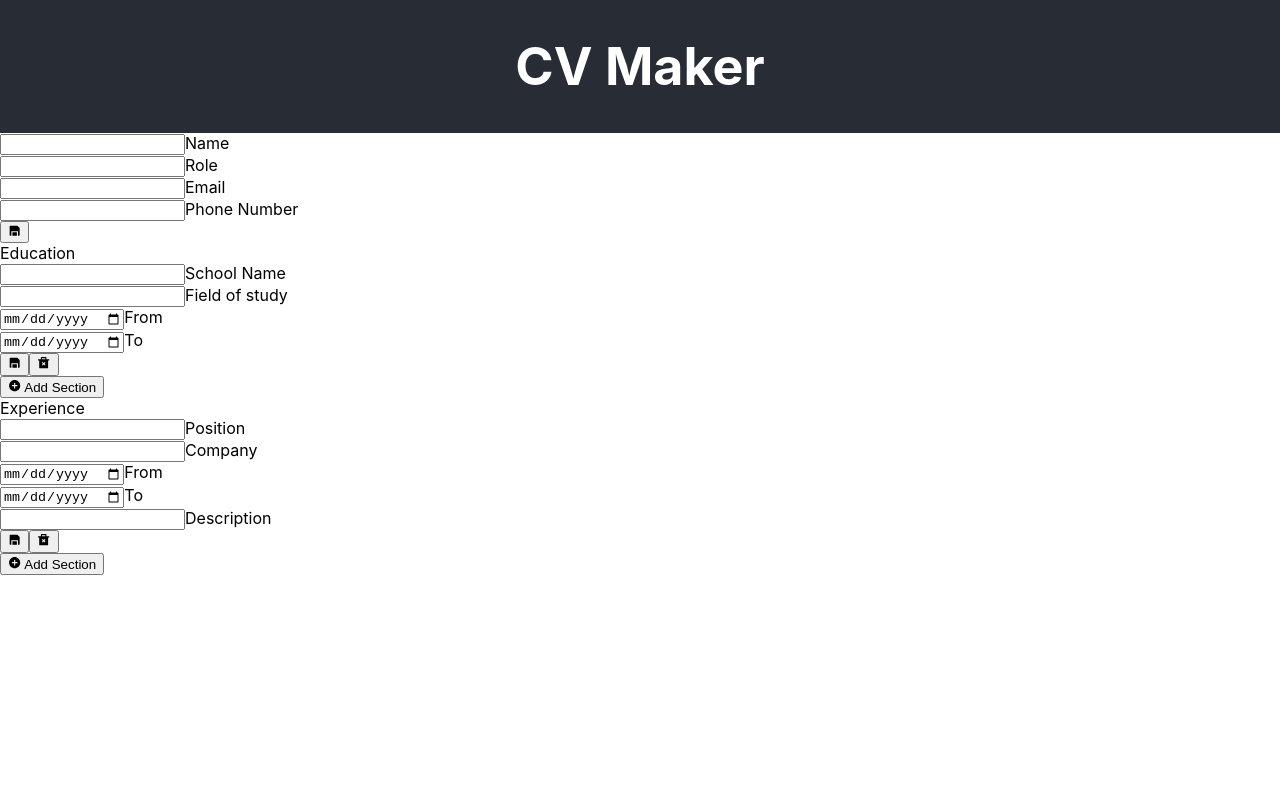
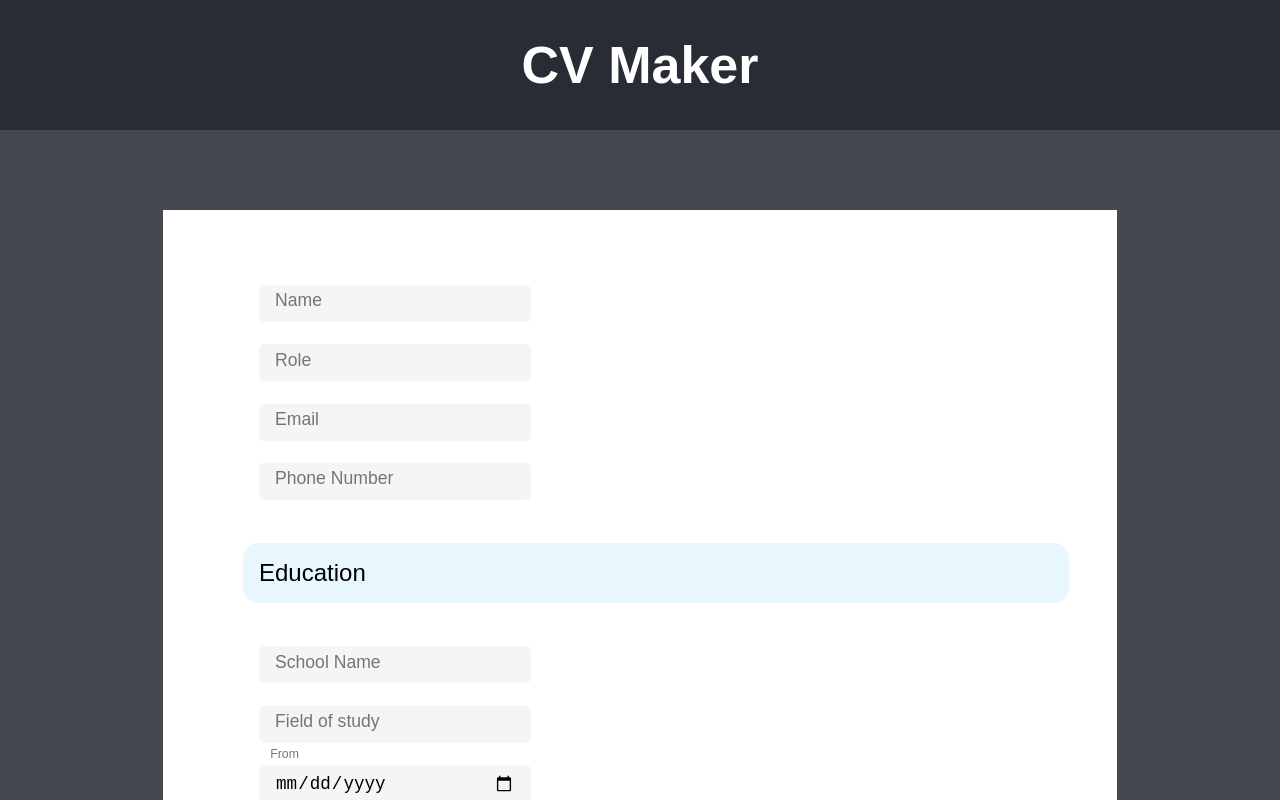
Before and after one commit to Sahaj-jj/cv-project-react, a React (Create React App) app: page / in a window 1280 px wide. Shown: the top 800 px of the page. Built offline with nearby package versions, Linux system fonts and the light colour scheme.

Commit message:
Add styling

```diff
--- a/src/App.css
+++ b/src/App.css
@@ -1,16 +1,12 @@
-.App {
-	text-align: center;
+:root {
+	--white: white;
+	--muted-white: rgb(196, 196, 196);
+	--light-gray: rgb(117, 117, 117);
 }
 
-.App-logo {
-	height: 40vmin;
-	pointer-events: none;
-}
-
-@media (prefers-reduced-motion: no-preference) {
-	.App-logo {
-		animation: App-logo-spin infinite 20s linear;
-	}
+body {
+	background-color: #282c34dc;
+	font-family: Arial, Helvetica, sans-serif;
 }
 
 .header {
@@ -23,15 +19,164 @@
 	color: white;
 }
 
-.App-link {
-	color: #61dafb;
+.cv-main {
+	background-color: #fff;
+	margin: 5rem auto;
+	width: 794px;
+	height: auto;
+	padding: 3rem 5rem;
 }
 
-@keyframes App-logo-spin {
-	from {
-		transform: rotate(0deg);
-	}
-	to {
-		transform: rotate(360deg);
-	}
+.section-container {
+	position: relative;
+	padding: 1rem 1rem;
 }
+
+.section-heading {
+	font-size: 1.5rem;
+	width: 100%;
+	background-color: rgba(138, 213, 248, 0.2);
+	padding: 1rem;
+	border-radius: 15px;
+	margin: 1rem auto;
+}
+
+.input-container {
+	position: relative;
+	padding: 0.7rem 0;
+	display: flex;
+}
+
+label {
+	position: absolute;
+	top: 50%;
+	transform: translateY(-60%);
+	background-color: transparent;
+	color: var(--light-gray);
+	left: 0;
+	font-size: 1.1rem;
+	padding: 0 1rem;
+	transition: all 0.3s;
+	transform-origin: left;
+}
+
+input[type="text"],
+input[type="date"] {
+	padding: 0.5rem 1rem;
+	width: 15rem;
+	font-size: 1.1rem;
+	border: none;
+	border-radius: 5px;
+	/* outline: 1px solid black; */
+	background-color: rgb(245, 245, 245);
+}
+
+input:focus {
+	background-color: rgba(90, 127, 230, 0.203);
+	outline: none;
+}
+
+input:focus + label,
+label.filled {
+	top: -0.6rem;
+	transform: scale(0.7);
+	left: 0rem;
+}
+
+input:focus + label {
+	color: rgb(90, 127, 230);
+}
+
+/* Buttons */
+
+.edit-section,
+.delete-section {
+	position: absolute;
+	top: 1rem;
+	right: 3rem;
+	display: none;
+	font-size: 1.3rem;
+	background: none;
+	border: none;
+	opacity: 0.5;
+	cursor: pointer;
+	color: gray;
+	transition: all 0.3s;
+}
+
+.edit-section {
+	right: 5rem;
+}
+
+.edit-section:hover {
+	opacity: 1;
+	color: #282c34;
+}
+
+.delete-section:hover {
+	opacity: 1;
+	color: red;
+}
+
+.add-section {
+	color: #282c34;
+	background: none;
+	border: none;
+	cursor: pointer;
+	font-size: 1rem;
+	padding: 0.6rem 1rem;
+	border-radius: 10px;
+	transition: all 0.3s;
+	margin-left: 1rem;
+}
+
+.add-section:hover {
+	background-color: #282c3410;
+}
+
+.section-container:hover .edit-section,
+.section-container:hover .delete-section {
+	display: block;
+}
+
+/* CV elements styling */
+
+.section-container div {
+	font-size: 0.9rem;
+	line-height: 150%;
+}
+
+.section-container .section-flex {
+	display: flex;
+	gap: 1rem;
+}
+
+.section-flex > .date-container {
+	display: flex;
+	gap: 0.7rem;
+	font-weight: 600;
+}
+
+.section-flex > .content-container {
+	border-left: 1px solid rgba(0, 0, 0, 0.245);
+	padding: 0 1rem;
+}
+
+.section-container .name {
+	font-size: 4rem;
+}
+
+.section-container .role {
+	font-size: 1.2rem;
+	font-weight: 600;
+}
+
+.section-container .field,
+.section-container .position {
+	font-size: 1.3rem;
+}
+
+.section-container .school,
+.section-container .company {
+	font-weight: 800;
+}
```
